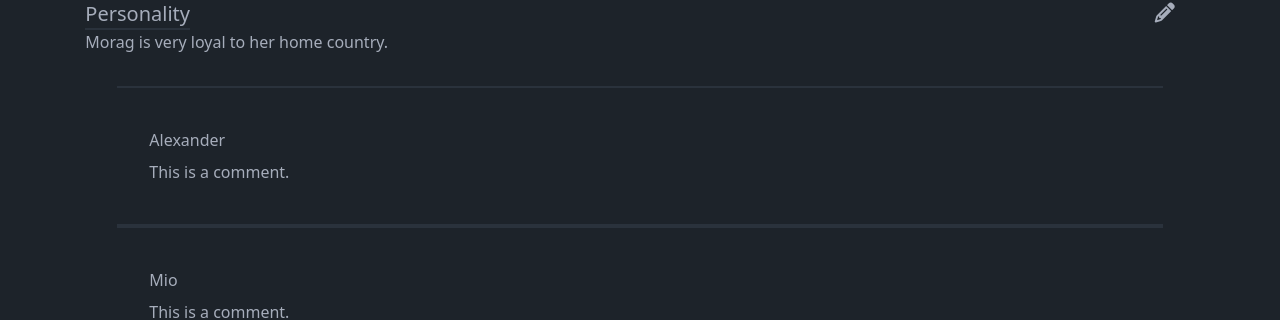
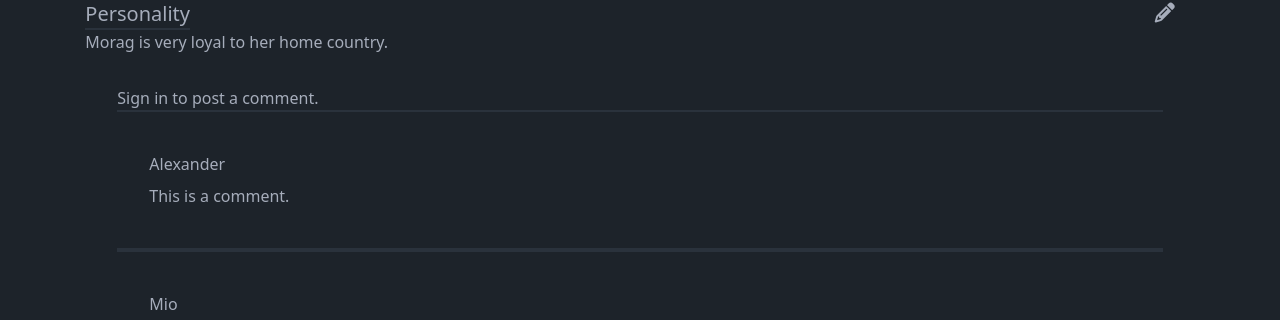
Before and after one commit to azwerlein/Story-Teller, a Vue app: page /story/1/character/1 in a window 1280 px wide. Shown: the part 486-806 px from the top of the page. Built offline with nearby package versions, Linux system fonts and the light colour scheme; no server answers; the database is empty.

Commit message:
Comments added

```diff
--- a/src/components/CommentSection.vue
+++ /dev/null
@@ -1,32 +0,0 @@
-<script setup>
-
-import {ref} from "vue";
-import Comment from "./Comment.vue";
-
-const comments = ref([
-  {
-    author: 'Alexander',
-    content: 'This is a comment.',
-  },
-  {
-    author: 'Mio',
-    content: 'This is a comment.',
-  },
-  {
-    author: 'Tommy',
-    content: 'This is a comment.',
-  },
-]);
-</script>
-
-<template>
-  <div class="p-8">
-    <Comment v-for="comment in comments"
-             :comment="comment"
-    ></Comment>
-  </div>
-</template>
-
-<style scoped>
-
-</style>
--- a/src/components/Comment.vue
+++ b/src/components/comments/CommentCard.vue
@@ -1,7 +1,9 @@
 <script setup>
+import CommentPost from "../../models/CommentPost.js";
+
 const props = defineProps({
   comment: {
-    type: Object,
+    type: CommentPost,
     required: true,
   },
 });
@@ -11,7 +13,7 @@ const props = defineProps({
   <div class="py-2 border-y-2 border-neutral">
     <div class="card-body">
       <h4>{{ props.comment.author }}</h4>
-      <p>{{ props.comment.content }}</p>
+      <div>{{ props.comment.content }}</div>
     </div>
   </div>
 </template>
--- /dev/null
+++ b/src/components/comments/CommentInput.vue
@@ -0,0 +1,93 @@
+<script setup>
+
+import {useSessionStore} from "../../js/store.js";
+import {ref} from "vue";
+import CommentPost from "../../models/CommentPost.js";
+
+const store = useSessionStore();
+
+const props = defineProps({
+  originalPostId: {
+    type: String,
+    required: true,
+  },
+  precursorId: {
+    type: String,
+    required: false,
+  },
+  type: {
+    type: String,
+    required: true,
+  }
+});
+
+const emit = defineEmits(['postComment']);
+
+const commentInput = ref(null);
+const editMode = ref(false);
+
+function beginEdit() {
+  editMode.value = true;
+  commentInput.value.focus();
+  commentInput.value.click();
+}
+
+function postComment() {
+  let comment = new CommentPost();
+  comment.author = store.userSession.user.uid;
+  comment.content = commentInput.value.innerHTML;
+  comment.originalPost = props.originalPostId;
+  comment.precursor = props.precursorId ?? '';
+  comment.type = props.type;
+  emit('postComment', comment);
+
+  commentInput.value.innerHTML = '';
+  editMode.value = false;
+}
+
+function cancelComment() {
+  commentInput.value.innerHTML = '';
+  editMode.value = false;
+}
+
+</script>
+
+<template>
+
+  <div>
+    <div v-if="store.userSession?.profile" class="flex">
+      <div class="w-16 h-16 mb-4">
+        <img class="rounded-full border-neutral border-2" :src="store.userSession.profile?.photoURL" alt="Profile">
+      </div>
+      <div class="w-full p-8">
+        <div ref="commentInput"
+             class="cursor-text w-full h-full border-neutral border-2 bg-base-100"
+             contenteditable="true"
+             v-bind:class="{ commentPlaceholder: !editMode }"
+             @click="beginEdit"
+        >
+        </div>
+        <div v-if="editMode"
+             class="flex justify-end">
+          <button class="btn btn-neutral"
+                  @click="cancelComment">Cancel</button>
+          <button class="btn btn-primary"
+                  @click="postComment">Post</button>
+        </div>
+      </div>
+    </div>
+    <div v-else>
+      <p>
+        <RouterLink :to="{name: 'login'}">Sign in</RouterLink>
+        to post a comment.
+      </p>
+    </div>
+  </div>
+</template>
+
+<style scoped>
+.commentPlaceholder::before {
+  content: 'Add a comment';
+  @apply text-neutral-content/40;
+}
+</style>
--- /dev/null
+++ b/src/components/comments/CommentSection.vue
@@ -0,0 +1,59 @@
+<script setup>
+
+import {ref} from "vue";
+import CommentInput from "./CommentInput.vue";
+import CommentCard from "./CommentCard.vue";
+import CommentPost, {commentConverter} from "../../models/CommentPost.js";
+import {useCollectionSnapshotListener} from "../../composables/SnapshotListener.js";
+import {addDoc, collection, query, where} from "firebase/firestore";
+import {db} from "../../js/firebase.js";
+
+const props = defineProps({
+  originalPostId: {
+    type: String,
+    required: true,
+  },
+  type: {
+    type: String,
+    required: true,
+  },
+});
+
+const comments = ref([
+  new CommentPost('Alexander', 'This is a comment.'),
+  new CommentPost('Mio', 'This is a comment.'),
+  new CommentPost('Tommy', 'This is a comment.'),
+]);
+
+const collectionRef = collection(db, 'comments').withConverter(commentConverter);
+const q = query(collectionRef, where('originalPost', '==', props.originalPostId));
+useCollectionSnapshotListener(q, comments);
+
+function uploadComment(comment) {
+  addDoc(collectionRef, comment)
+      .then((snapshot) => {
+        console.log('Successfully uploaded comment');
+      })
+      .catch(error => {
+        console.error('ERROR: ', error.code, error.message);
+      });
+}
+
+</script>
+
+<template>
+  <div class="p-8">
+    <CommentInput :original-post-id="originalPostId"
+                  :type="type"
+                  @post-comment="uploadComment"
+    ></CommentInput>
+
+    <CommentCard v-for="comment in comments"
+                 :comment="comment"
+    ></CommentCard>
+  </div>
+</template>
+
+<style scoped>
+
+</style>
--- /dev/null
+++ b/src/models/CommentPost.js
@@ -0,0 +1,23 @@
+export default function CommentPost(author, content, originalPost, precursor, type) {
+    this.author = author;
+    this.content = content;
+    this.originalPost = originalPost;
+    this.precursor = precursor;
+    this.type = type;
+}
+
+export const commentConverter = {
+    toFirestore: comment => {
+        return {
+            author: comment.author,
+            content: comment.content,
+            originalPost: comment.originalPost,
+            precursor: comment.precursor,
+            type: comment.type,
+        }
+    },
+    fromFirestore: (snapshot, options) => {
+        const data = snapshot.data(options);
+        return new CommentPost(data.author, data.content, data.originalPost, data.precursor, data.type);
+    }
+}
--- a/src/views/CharacterEditor.vue
+++ b/src/views/CharacterEditor.vue
@@ -1,7 +1,7 @@
 <script setup>
 
 import {ref} from "vue";
-import CommentSection from "../components/CommentSection.vue";
+import CommentSection from "../components/comments/CommentSection.vue";
 import CharacterSection from "../components/CharacterSection.vue";
 import {characterConverter, CharacterDescription, characterDescriptionConverter} from "../models/Character.js";
 import {collection, doc, onSnapshot, setDoc} from "firebase/firestore";
@@ -93,7 +93,9 @@ function saveChanges() {
       </div>
     </div>
 
-    <CommentSection></CommentSection>
+    <CommentSection :original-post-id="characterId"
+                    type="character"
+    ></CommentSection>
   </div>
 
 </template>
--- a/src/views/Profile.vue
+++ b/src/views/Profile.vue
@@ -3,7 +3,7 @@ import {db} from "../js/firebase.js";
 import {collection, doc, getDoc, query, where} from "firebase/firestore";
 import {profileConverter, UserSession} from "../models/User.js";
 import {ref} from "vue";
-import CommentSection from "../components/CommentSection.vue";
+import CommentSection from "../components/comments/CommentSection.vue";
 import {useSessionStore} from "../js/store.js";
 import StoryList from "../components/StoryList.vue";
 import {useCollectionSnapshotListener, useDocumentSnapshotListener} from "../composables/SnapshotListener.js";
```
